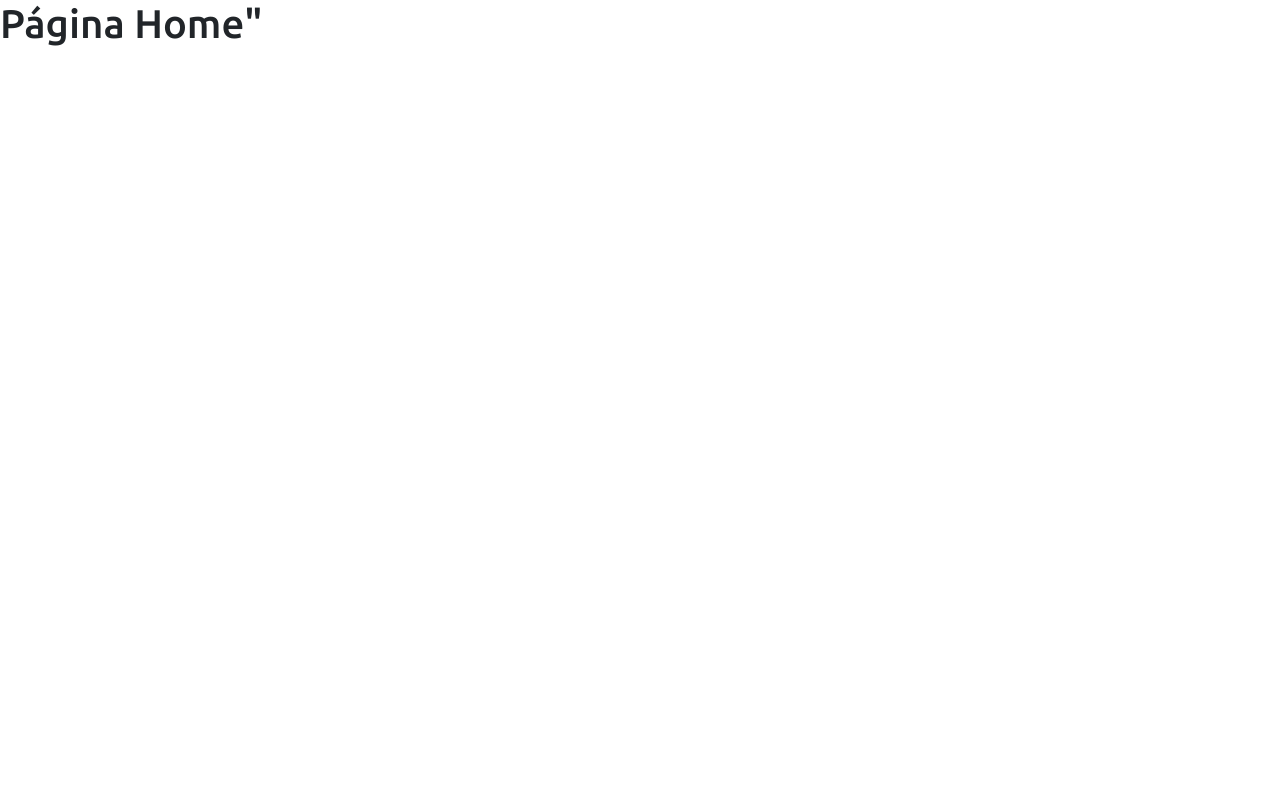
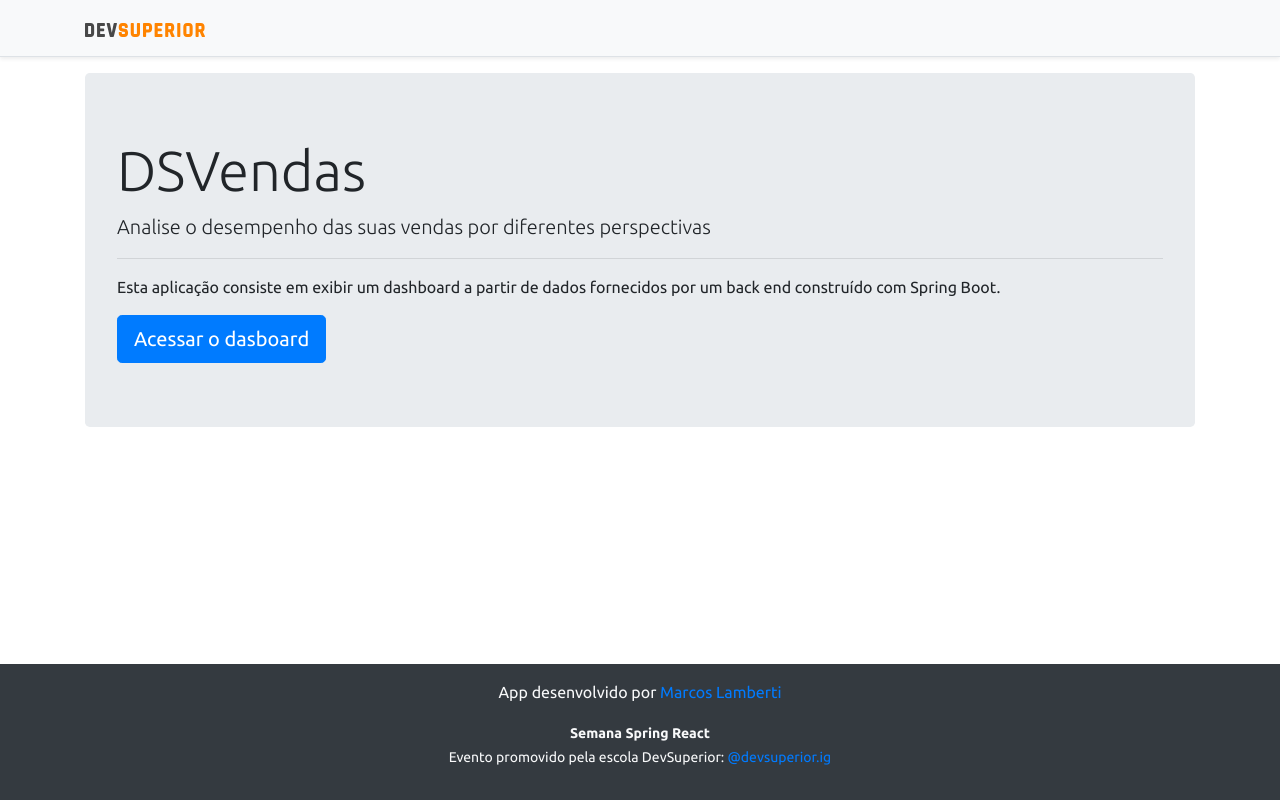
Before and after one commit to LambertiMarcos/projeto-sds3, a React (Create React App) app in the folder frontend/: page / in a window 1280 px wide. Built offline with nearby package versions, Linux system fonts and the light colour scheme.

Commit message:
Home, navigation

```diff
--- a/frontend/src/Routes.tsx
+++ b/frontend/src/Routes.tsx
@@ -10,7 +10,7 @@
                     <Home />
                 </Route>
 
-                <Route path="/dasboard">
+                <Route path="/dashboard">
                     <Dashboard />
                 </Route>
 
--- a/frontend/src/components/NavBar/index.tsx
+++ b/frontend/src/components/NavBar/index.tsx
@@ -1,11 +1,14 @@
 import ImgDsDark from 'assets/img/ds-dark.svg'
+import { Link } from "react-router-dom";
 
 const NavBar = () => {
     return (
         <div className="d-flex flex-column flex-md-row align-items-center p-3 px-md-4 mb-3 bg-light border-bottom shadow-sm">
             <div className="container">
                 <nav className="my-2 my-md-0 mr-md-3">
+                    <Link to="/">
                     <img src={ImgDsDark} alt="DevSuperior" width="120" />
+                    </Link>
                 </nav>
             </div>
         </div>
--- a/frontend/src/pages/Home/index.tsx
+++ b/frontend/src/pages/Home/index.tsx
@@ -1,8 +1,24 @@
+import NavBar from "components/NavBar";
+import Footer from "components/Footer";
+import { Link } from "react-router-dom";
+
 const Home = () => {
     return (
-        <div>
-            <h1>Página Home"</h1>
+        <>
+        <NavBar />
+        <div className="container">
+            <div className="jumbotron">
+                <h1 className="display-4">DSVendas</h1>
+                <p className="lead">Analise o desempenho das suas vendas por diferentes perspectivas</p>
+                <hr />
+                <p>Esta aplicação consiste em exibir um dashboard a partir de dados fornecidos por um back end construído com Spring Boot.</p>
+                <Link  className="btn btn-primary btn-lg" to="/dashboard">
+                    Acessar o dasboard
+                </Link>
+            </div>
         </div>
+        <Footer />
+        </>
     );
 }
 
```
